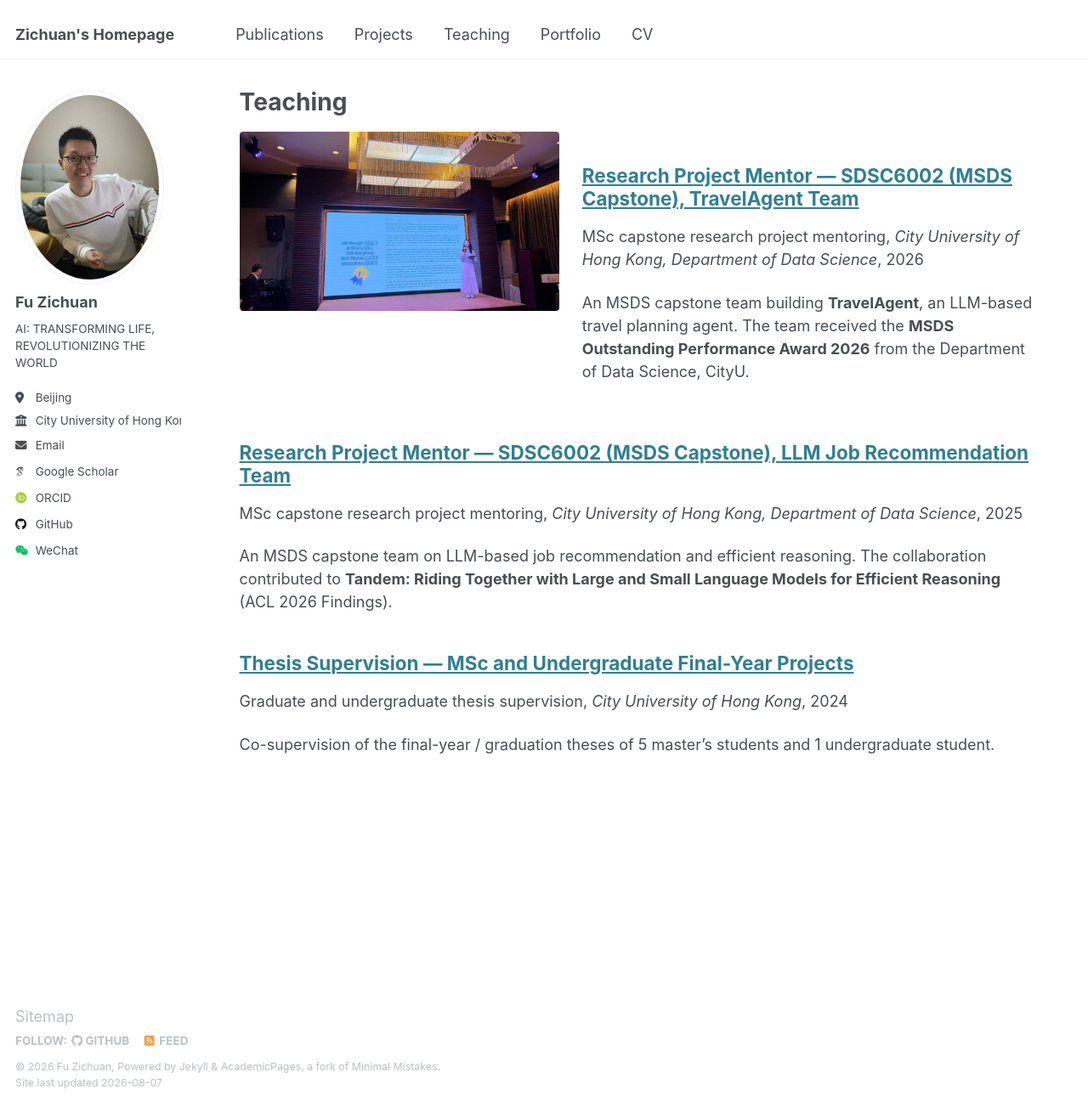
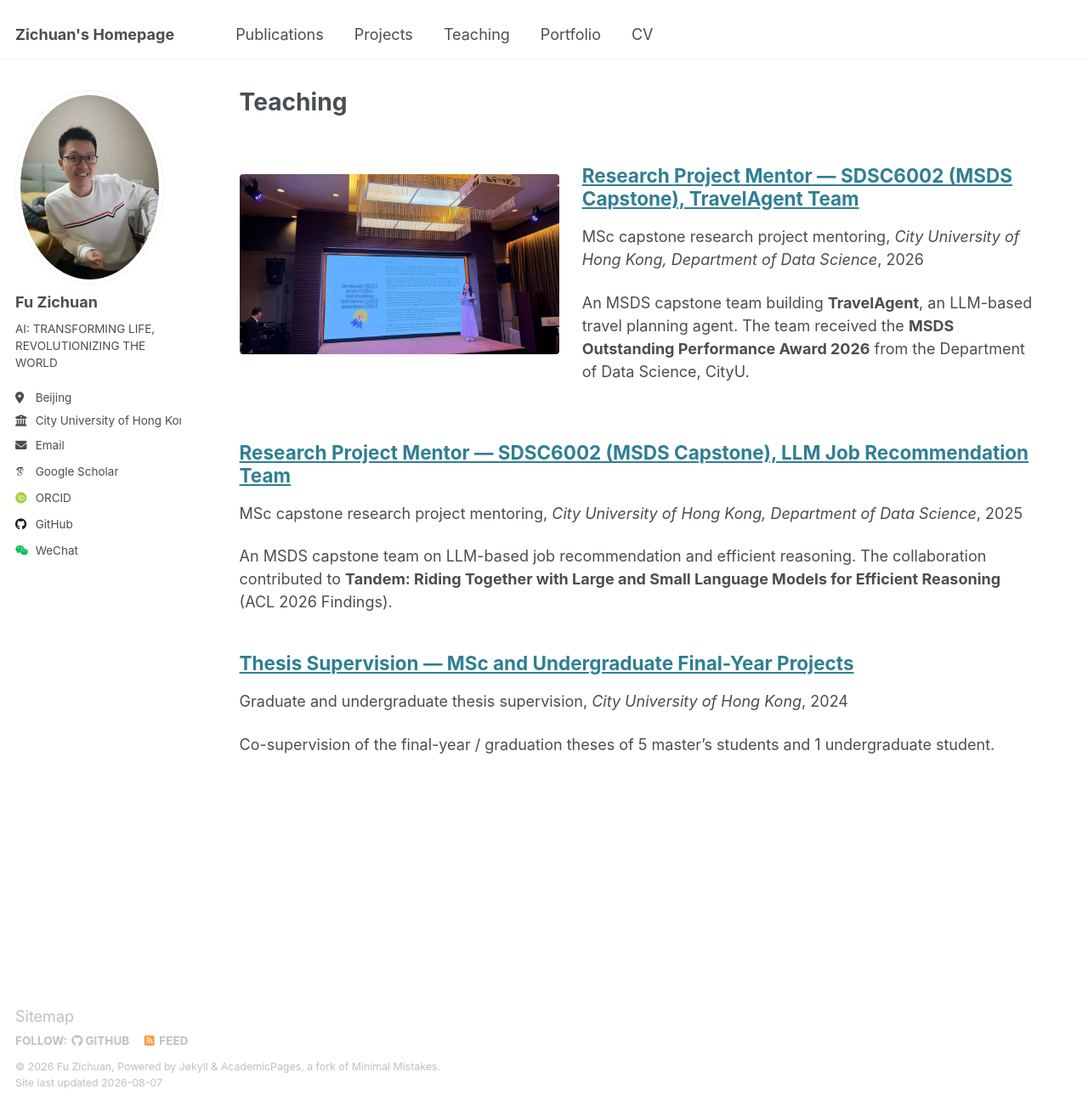
Before and after one commit to Fzkuji/fzkuji.github.io, a Jekyll site: the page built from _pages/teaching.html, in a window 1280 px wide and 1302 px high. Shown: the whole window at 85% size. Built offline with Jekyll 4.4.1, drawn with Linux system fonts in a browser that asks for light colours; some web fonts are replaced.

Commit message:
Centre the entry figure against its text
Top-aligning left a growing gap under the figure on entries with long
citations. Centring keeps the pairing balanced whatever the text length.

```diff
--- a/_sass/layout/_archive.scss
+++ b/_sass/layout/_archive.scss
@@ -116,16 +116,16 @@
 
   @include breakpoint($medium) {
     display: flex;
-    align-items: flex-start;
+    /* Centred against the whole text block: entries vary a lot in citation
+       length, and a top-aligned figure leaves a growing gap beneath it as the
+       text runs on. */
+    align-items: center;
     gap: 1.5em;
 
     .archive__item-figure {
       flex: 0 0 40%;
       max-width: 40%;
       margin-bottom: 0;
-      /* Nudge down so the image's top edge lines up with the title's cap
-         height rather than its line box. */
-      margin-top: 0.35em;
     }
 
     .archive__item-body {
```
